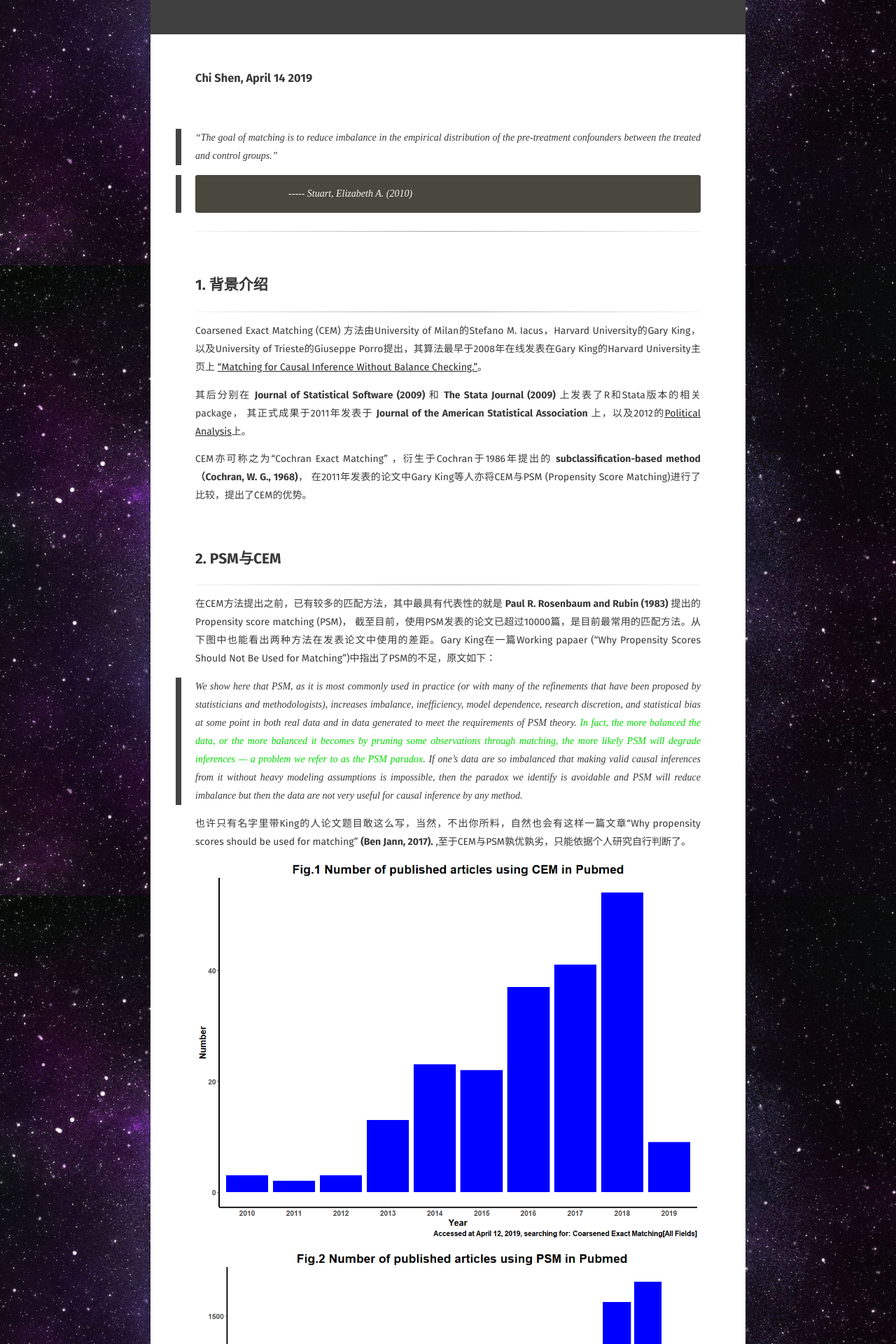
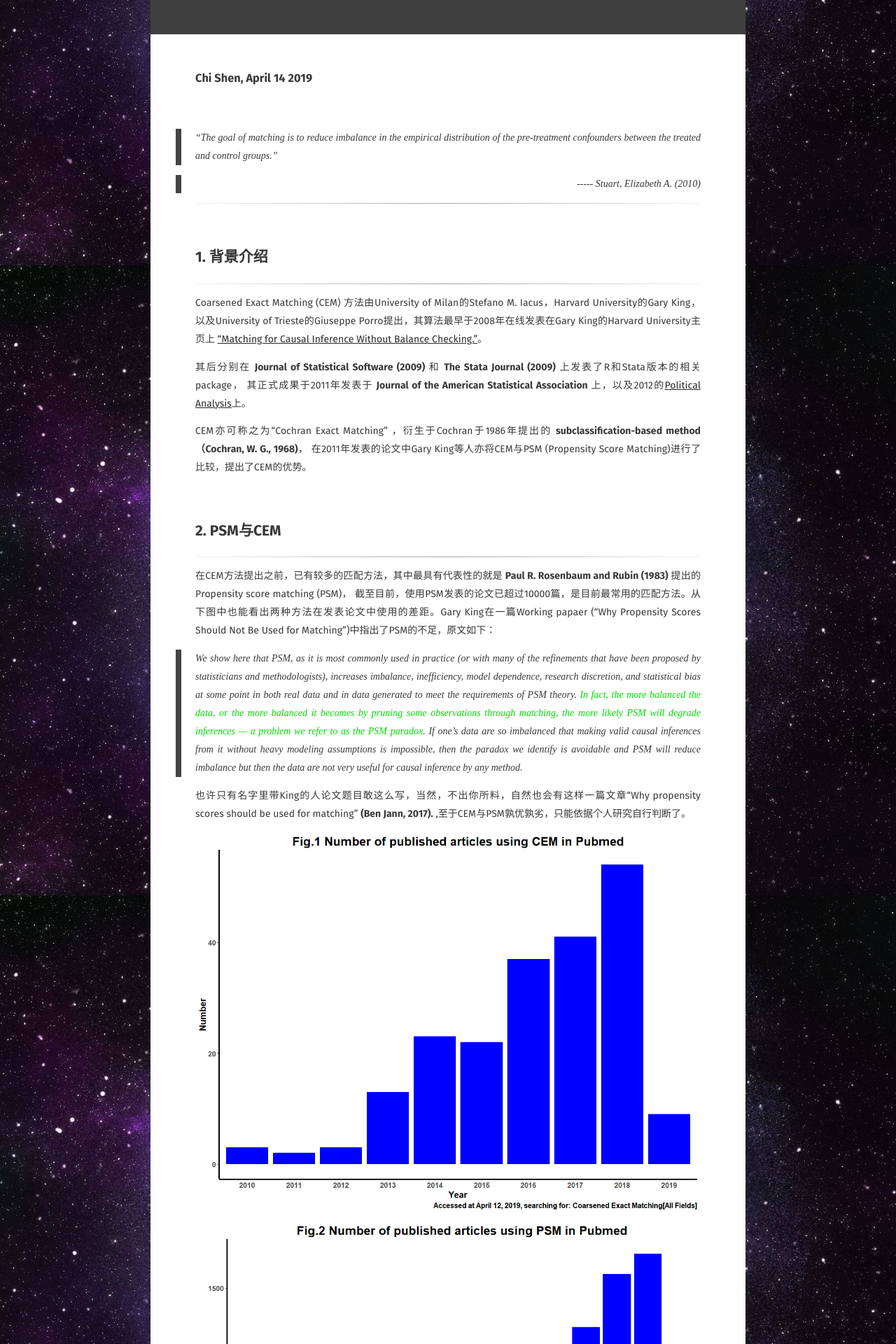
Before and after one commit to shumchi/shumchi.github.io, a Jekyll site: the page built from _posts/2019-04-14-How-to-do-a-Coarsened-Exact-Matching.md, in a window 1280 px wide. Shown: the part 521-2441 px from the top of the page at 70% size. Built offline with Jekyll 4.4.1, drawn with Linux system fonts in a browser that asks for light colours; some web fonts are replaced; grey boxes are pictures that could not be loaded.

Commit message:
Update 2019-04-14-How-to-do-a-Coarsened-Exact-Matching.md

```diff
--- a/_posts/2019-04-14-How-to-do-a-Coarsened-Exact-Matching.md
+++ b/_posts/2019-04-14-How-to-do-a-Coarsened-Exact-Matching.md
@@ -18,7 +18,7 @@ comments: true
 > distribution of the pre-treatment confounders between the treated and
 > control groups."
 
->                                       ----- Stuart, Elizabeth A. (2010)
+> <p align = "right">----- Stuart, Elizabeth A. (2010) </p>
 
 ------------------------------------------------------------------------
 
```
